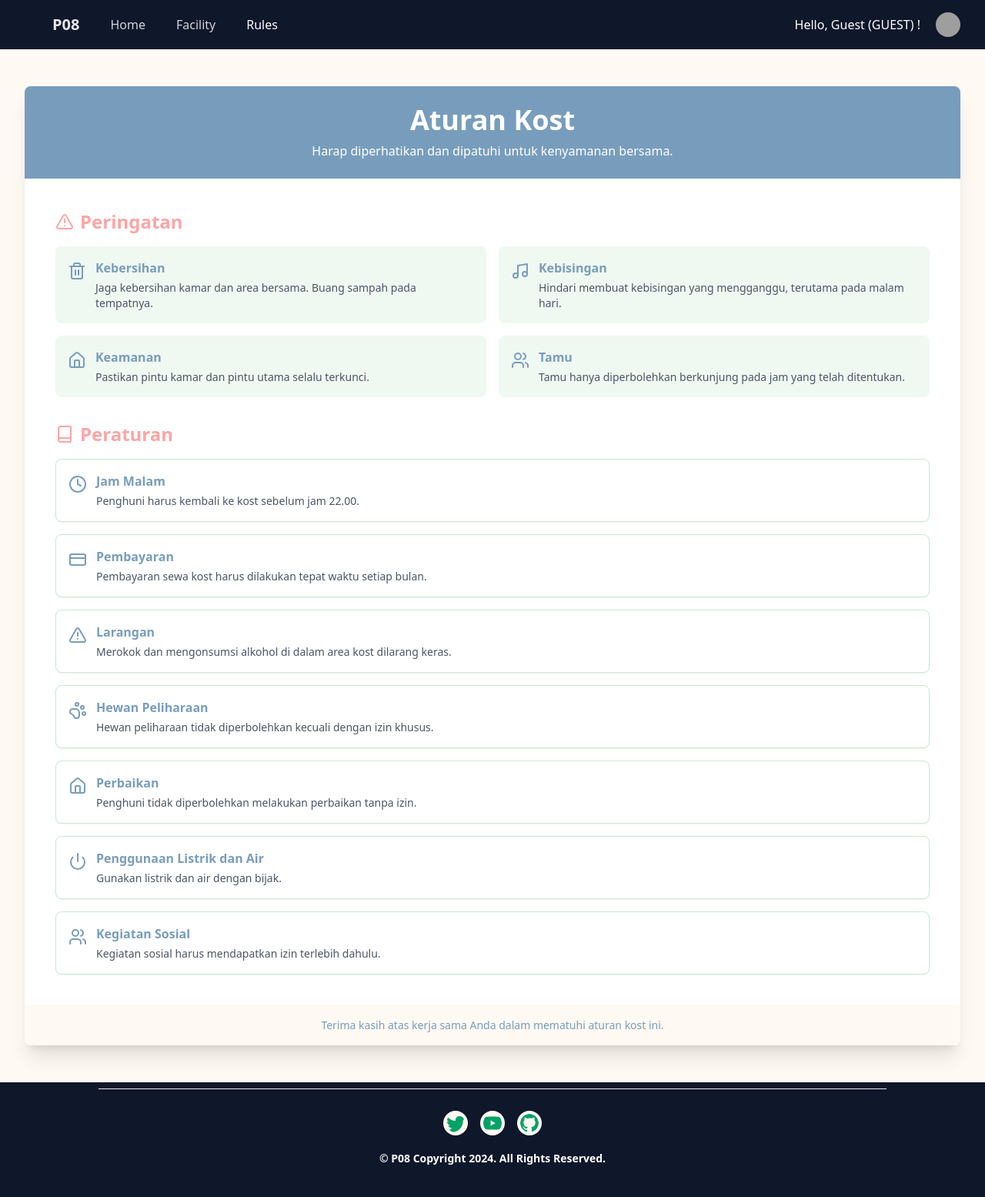
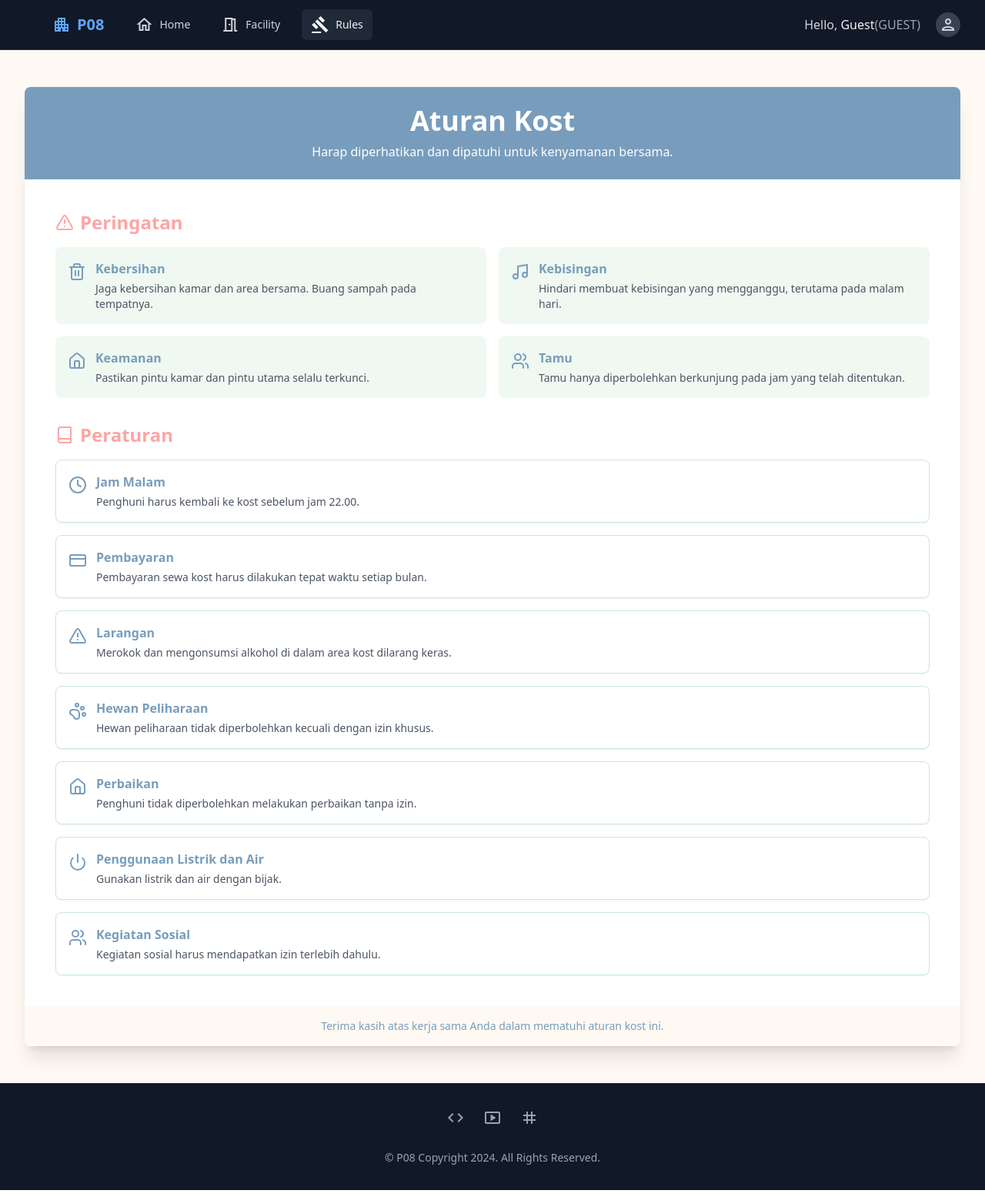
Before and after one commit to athallabf/pweb-fp-P08-2024, a Nuxt app in the folder frontend/: page /rules in a window 1280 px wide. Shown: the whole page at 77% size. Built offline with nearby package versions, Linux system fonts and the light colour scheme; grey boxes are pictures that could not be loaded.

Commit message:
fix: error when fetching payments

```diff
--- a/frontend/components/Footer.vue
+++ b/frontend/components/Footer.vue
@@ -1,69 +1,46 @@
 <template>
-  <div class="bg-[#0f172a] pt-2">
-    <div
-      class="flex pb-5 px-3 m-auto pt-5 border-t text-gray-800 text-sm flex-col max-w-screen-lg items-center"
-    >
-      <div class="md:flex-auto md:flex-row-reverse mt-2 flex-row flex">
-        <!-- GitHub Icon -->
+  <footer class="bg-gray-900 border-t border-gray-800">
+    <div class="max-w-screen-lg mx-auto px-4 py-8">
+      <div class="flex justify-center space-x-6 mb-6">
+        <!-- GitHub -->
         <a
           href="https://github.com/rrayyaann/pweb-fp-P08-2024"
           target="_blank"
-          class="w-8 mx-2"
+          class="text-gray-400 hover:text-gray-100 transition-colors"
+          title="GitHub Repository"
         >
-          <svg
-            class="fill-current cursor-pointer text-[#04a268] bg-[#FEF9F2] rounded-2xl p-1 hover:text-indigo-600"
-            xmlns="http://www.w3.org/2000/svg"
-            viewBox="0 0 24 24"
-            width="32"
-            height="32"
-          >
-            <path
-              d="M12 0C5.37 0 0 5.373 0 12c0 5.303 3.438 9.8 8.205 11.385.6.113.82-.26.82-.577v-2.234c-3.338.726-4.033-1.61-4.033-1.61-.546-1.387-1.334-1.756-1.334-1.756-1.09-.744.082-.729.082-.729 1.205.084 1.84 1.237 1.84 1.237 1.07 1.835 2.805 1.305 3.492.997.108-.774.42-1.305.762-1.605-2.665-.305-5.466-1.335-5.466-5.93 0-1.31.467-2.382 1.235-3.222-.123-.303-.536-1.523.117-3.176 0 0 1.008-.322 3.3 1.23a11.516 11.516 0 013.004-.405c1.02.005 2.048.138 3.005.405 2.29-1.553 3.295-1.23 3.295-1.23.655 1.653.242 2.873.12 3.176.77.84 1.233 1.912 1.233 3.222 0 4.606-2.805 5.62-5.475 5.92.432.373.815 1.103.815 2.222v3.293c0 .32.22.694.825.575C20.565 21.798 24 17.302 24 12 24 5.373 18.627 0 12 0z"
-            />
-          </svg>
+          <span class="sr-only">GitHub Repository</span>
+          <span class="material-icons-outlined text-2xl">code</span>
         </a>
 
-        <!-- YouTube Icon -->
+        <!-- YouTube -->
         <a
           href="https://youtu.be/S4FUEPcw96w?si=6VQ775uPGNsWz4Qx"
           target="_blank"
-          class="w-8 mx-2"
+          class="text-gray-400 hover:text-gray-100 transition-colors"
+          title="Watch on YouTube"
         >
-          <svg
-            class="fill-current cursor-pointer text-[#04a268] bg-[#FEF9F2] rounded-2xl p-1 hover:text-indigo-600"
-            xmlns="http://www.w3.org/2000/svg"
-            viewBox="0 0 24 24"
-            width="32"
-            height="32"
-          >
-            <path
-              d="M23.498 6.186c-.282-1.044-1.105-1.867-2.15-2.15C19.667 3.5 12 3.5 12 3.5s-7.667 0-9.348.536C1.605 4.319.782 5.142.5 6.186 0 7.867 0 12 0 12s0 4.133.5 5.814c.282 1.044 1.105 1.867 2.15 2.15C4.333 20.5 12 20.5 12 20.5s7.667 0 9.348-.536c1.045-.283 1.868-1.106 2.15-2.15C24 16.133 24 12 24 12s0-4.133-.502-5.814zM9.545 15.568V8.432L15.818 12l-6.273 3.568z"
-            />
-          </svg>
+          <span class="sr-only">YouTube Video</span>
+          <span class="material-icons-outlined text-2xl">smart_display</span>
         </a>
 
-        <!-- Twitter Icon -->
+        <!-- Twitter -->
         <a
           href="https://x.com/MathRestaurant/status/1868929185206739156"
           target="_blank"
-          class="w-8 mx-2"
+          class="text-gray-400 hover:text-gray-100 transition-colors"
+          title="Twitter Post"
         >
-          <svg
-            class="fill-current cursor-pointer text-[#04a268] bg-[#FEF9F2] rounded-2xl p-1 hover:text-indigo-600"
-            xmlns="http://www.w3.org/2000/svg"
-            viewBox="0 0 24 24"
-            width="32"
-            height="32"
-          >
-            <path
-              d="M24 4.557a9.833 9.833 0 01-2.828.775 4.932 4.932 0 002.165-2.724 9.867 9.867 0 01-3.127 1.194A4.917 4.917 0 0016.845 3c-2.726 0-4.933 2.21-4.933 4.934 0 .387.044.763.127 1.124C7.688 8.824 4.064 6.915 1.64 3.94a4.93 4.93 0 00-.666 2.476c0 1.71.87 3.217 2.188 4.103a4.904 4.904 0 01-2.235-.618v.062c0 2.388 1.697 4.384 3.946 4.833a4.935 4.935 0 01-2.224.085 4.937 4.937 0 004.604 3.42A9.873 9.873 0 010 21.543a13.933 13.933 0 007.548 2.212c9.057 0 14.01-7.496 14.01-14.01 0-.213-.005-.425-.014-.637A10.012 10.012 0 0024 4.557z"
-            />
-          </svg>
+          <span class="sr-only">Twitter Post</span>
+          <span class="material-icons-outlined text-2xl">tag</span>
         </a>
       </div>
-      <div class="text-white font-bold my-5">
-        © P08 Copyright 2024. All Rights Reserved.
+
+      <div class="text-center">
+        <p class="text-gray-400 text-sm">
+          © P08 Copyright 2024. All Rights Reserved.
+        </p>
       </div>
     </div>
-  </div>
+  </footer>
 </template>
--- a/frontend/components/Navbar.vue
+++ b/frontend/components/Navbar.vue
@@ -1,11 +1,170 @@
+<template>
+  <nav class="bg-gray-900 border-b border-gray-800">
+    <div class="mx-auto max-w-7xl px-4 sm:px-6 lg:px-8">
+      <div class="relative flex h-16 items-center justify-between">
+        <!-- Mobile menu toggle -->
+        <div class="absolute inset-y-0 left-0 flex items-center sm:hidden">
+          <button
+            type="button"
+            @click="toggleMobileMenu"
+            class="relative inline-flex items-center justify-center rounded-md p-2 text-gray-400 hover:bg-gray-800 hover:text-gray-100 focus:outline-none focus:ring-2 focus:ring-inset focus:ring-blue-500"
+          >
+            <span class="sr-only">Open main menu</span>
+            <span class="material-icons-outlined">
+              {{ isMobileMenuOpen ? "close" : "menu" }}
+            </span>
+          </button>
+        </div>
+
+        <!-- Main navigation -->
+        <div
+          class="flex flex-1 items-center justify-center sm:items-stretch sm:justify-start"
+        >
+          <div class="hidden sm:ml-6 sm:block">
+            <div class="flex space-x-4 items-center">
+              <router-link
+                to="/"
+                class="text-blue-400 font-bold text-xl px-3 py-1.5 flex items-center"
+              >
+                <span class="material-icons-outlined mr-2">apartment</span>
+                P08
+              </router-link>
+              <router-link
+                to="/"
+                class="rounded-md px-3 py-2 text-sm font-medium transition-colors flex items-center"
+                :class="{
+                  'bg-gray-800 text-gray-100': $route.path === '/',
+                  'text-gray-300 hover:bg-gray-800 hover:text-gray-100':
+                    $route.path !== '/',
+                }"
+              >
+                <span class="material-icons-outlined mr-2">home</span>
+                Home
+              </router-link>
+              <router-link
+                to="/facility"
+                class="rounded-md px-3 py-2 text-sm font-medium transition-colors flex items-center"
+                :class="{
+                  'bg-gray-800 text-gray-100': $route.path === '/facility',
+                  'text-gray-300 hover:bg-gray-800 hover:text-gray-100':
+                    $route.path !== '/facility',
+                }"
+              >
+                <span class="material-icons-outlined mr-2">meeting_room</span>
+                Facility
+              </router-link>
+              <router-link
+                to="/rules"
+                class="rounded-md px-3 py-2 text-sm font-medium transition-colors flex items-center"
+                :class="{
+                  'bg-gray-800 text-gray-100': $route.path === '/rules',
+                  'text-gray-300 hover:bg-gray-800 hover:text-gray-100':
+                    $route.path !== '/rules',
+                }"
+              >
+                <span class="material-icons-outlined mr-2">gavel</span>
+                Rules
+              </router-link>
+            </div>
+          </div>
+        </div>
+
+        <!-- Profile dropdown -->
+        <div class="relative ml-3">
+          <div class="flex items-center">
+            <p class="text-gray-300 mx-5 hidden md:block">
+              Hello,
+              <span class="text-gray-100 font-medium">{{ userName }}</span>
+              <span class="text-gray-400">({{ userRole.toUpperCase() }})</span>
+            </p>
+            <button
+              type="button"
+              @click="toggleDropdown"
+              class="relative flex rounded-full bg-gray-800 text-sm focus:outline-none focus:ring-2 focus:ring-blue-500 focus:ring-offset-2 focus:ring-offset-gray-800"
+            >
+              <span class="sr-only">Open user menu</span>
+              <div
+                class="size-8 rounded-full bg-gray-700 flex items-center justify-center"
+              >
+                <span class="material-icons-outlined text-gray-300"
+                  >person</span
+                >
+              </div>
+            </button>
+          </div>
+          <div
+            v-if="isDropdownOpen"
+            class="absolute right-0 z-10 mt-2 w-48 origin-top-right rounded-md bg-gray-800 py-1 shadow-lg ring-1 ring-black/5 focus:outline-none"
+          >
+            <a
+              href="#"
+              class="flex items-center px-4 py-2 text-sm text-gray-300 hover:bg-gray-700"
+            >
+              <span class="material-icons-outlined mr-2">person_outline</span>
+              Your Profile
+            </a>
+            <a
+              href="#"
+              class="flex items-center px-4 py-2 text-sm text-gray-300 hover:bg-gray-700"
+            >
+              <span class="material-icons-outlined mr-2">settings</span>
+              Settings
+            </a>
+            <a
+              href="/"
+              class="flex items-center px-4 py-2 text-sm text-gray-300 hover:bg-gray-700"
+              @click="handleSignOut"
+            >
+              <span class="material-icons-outlined mr-2">logout</span>
+              Sign out
+            </a>
+          </div>
+        </div>
+      </div>
+    </div>
+
+    <!-- Mobile menu -->
+    <div v-if="isMobileMenuOpen" class="sm:hidden">
+      <div class="space-y-1 px-2 pb-3 pt-2">
+        <router-link
+          v-for="item in mobileMenuItems"
+          :key="item.path"
+          :to="item.path"
+          class="flex items-center rounded-md px-3 py-2 text-base font-medium transition-colors"
+          :class="{
+            'bg-gray-800 text-gray-100': $route.path === item.path,
+            'text-gray-300 hover:bg-gray-800 hover:text-gray-100':
+              $route.path !== item.path,
+          }"
+        >
+          <span class="material-icons-outlined mr-2">{{ item.icon }}</span>
+          {{ item.name }}
+        </router-link>
+      </div>
+    </div>
+  </nav>
+</template>
+
 <script>
-import { ref, computed, onMounted } from "vue";
+import { ref, computed } from "vue";
 import { useUserStore } from "../stores/store";
 
 export default {
   setup() {
     const isDropdownOpen = ref(false);
     const isMobileMenuOpen = ref(false);
+    const userStore = useUserStore();
+
+    const mobileMenuItems = [
+      { name: "Home", path: "/", icon: "home" },
+      { name: "Facility", path: "/facility", icon: "meeting_room" },
+      { name: "Rules", path: "/rules", icon: "gavel" },
+    ];
+
+    const userName = computed(
+      () => localStorage.getItem("username") || "Guest"
+    );
+    const userRole = computed(() => localStorage.getItem("role") || "GUEST");
 
     const toggleDropdown = () => {
       isDropdownOpen.value = !isDropdownOpen.value;
@@ -15,16 +174,8 @@ export default {
       isMobileMenuOpen.value = !isMobileMenuOpen.value;
     };
 
-    const userStore = useUserStore();
-
-    // Menggunakan computed untuk mengambil data dari localStorage
-    const userName = computed(
-      () => localStorage.getItem("username") || "Guest"
-    );
-    const userRole = computed(() => localStorage.getItem("role") || "GUEST");
-
     const handleSignOut = () => {
-      userStore.clearUser(); // Reset user data
+      userStore.clearUser();
     };
 
     return {
@@ -32,6 +183,7 @@ export default {
       userRole,
       isDropdownOpen,
       isMobileMenuOpen,
+      mobileMenuItems,
       toggleDropdown,
       toggleMobileMenu,
       handleSignOut,
@@ -39,184 +191,3 @@ export default {
   },
 };
 </script>
-
-<template>
-  <nav class="bg-[#0f172a]">
-    <div class="mx-auto max-w-7xl px-2 sm:px-6 lg:px-8">
-      <div class="relative flex h-16 items-center justify-between">
-        <!-- Mobile menu toggle -->
-        <div class="absolute inset-y-0 left-0 flex items-center sm:hidden">
-          <button
-            type="button"
-            @click="toggleMobileMenu"
-            class="relative inline-flex items-center justify-center rounded-md p-2 text-white hover:bg-[#80BCBD] hover:text-white focus:outline-none focus:ring-2 focus:ring-inset focus:ring-white"
-          >
-            <span class="sr-only">Open main menu</span>
-            <svg
-              v-if="!isMobileMenuOpen"
-              class="block size-6"
-              fill="none"
-              viewBox="0 0 24 24"
-              stroke-width="1.5"
-              stroke="currentColor"
-              aria-hidden="true"
-            >
-              <path
-                stroke-linecap="round"
-                stroke-linejoin="round"
-                d="M3.75 6.75h16.5M3.75 12h16.5m-16.5 5.25h16.5"
-              />
-            </svg>
-            <svg
-              v-else
-              class="block size-6"
-              fill="none"
-              viewBox="0 0 24 24"
-              stroke-width="1.5"
-              stroke="currentColor"
-              aria-hidden="true"
-            >
-              <path
-                stroke-linecap="round"
-                stroke-linejoin="round"
-                d="M6 18L18 6M6 6l12 12"
-              />
-            </svg>
-          </button>
-        </div>
-
-        <!-- Main navigation -->
-        <div
-          class="flex flex-1 items-center justify-center sm:items-stretch sm:justify-start"
-        >
-          <div class="hidden sm:ml-6 sm:block">
-            <div class="flex space-x-4">
-              <a class="text-gray-200 font-bold text-xl px-3 py-1.5"> P08 </a>
-              <a
-                href="/"
-                class="rounded-md px-3 py-2 text-md font-medium"
-                :class="{
-                  'text-[white] hover:bg-[#80BCBD]': $route.path === '/',
-                  'text-gray-300 hover:bg-[#04a268] hover:text-white':
-                    $route.path !== '/',
-                }"
-                aria-current="$route.path === '/' ? 'page' : null"
-              >
-                Home
-              </a>
-              <a
-                href="/facility"
-                class="rounded-md px-3 py-2 text-md font-medium"
-                :class="{
-                  'text-white hover:bg-[#80BCBD]': $route.path === '/facility',
-                  'text-gray-300 hover:bg-[#04a268] hover:text-white':
-                    $route.path !== '/facility',
-                }"
-                aria-current="$route.path === '/facility' ? 'page' : null"
-              >
-                Facility
-              </a>
-              <a
-                href="/rules"
-                class="rounded-md px-3 py-2 text-md font-medium"
-                :class="{
-                  'text-white hover:bg-[#80BCBD]': $route.path === '/rules',
-                  'text-gray-300 hover:bg-[#04a268] hover:text-white':
-                    $route.path !== '/rules',
-                }"
-                aria-current="$route.path === '/rules' ? 'page' : null"
-              >
-                Rules
-              </a>
-            </div>
-          </div>
-        </div>
-
-        <!-- Profile dropdown -->
-        <div class="relative ml-3">
-          <div class="flex items-center">
-            <p class="text-white mx-5">
-              Hello, {{ userName }} ({{ userRole.toUpperCase() }}) !
-            </p>
-            <button
-              type="button"
-              @click="toggleDropdown"
-              class="relative flex rounded-full bg-gray-800 text-sm focus:outline-none focus:ring-2 focus:ring-white focus:ring-offset-2 focus:ring-offset-gray-800"
-              id="user-menu-button"
-            >
-              <span class="sr-only">Open user menu</span>
-              <img
-                class="size-8 rounded-full"
-                src="https://static.vecteezy.com/system/resources/thumbnails/005/544/718/small_2x/profile-icon-design-free-vector.jpg"
-                alt=""
-              />
-            </button>
-          </div>
-          <div
-            v-if="isDropdownOpen"
-            class="absolute right-0 z-10 mt-2 w-48 origin-top-right rounded-md bg-white py-1 shadow-lg ring-1 ring-black/5 focus:outline-none"
-            role="menu"
-          >
-            <a href="#" class="block px-4 py-2 text-sm text-gray-700"
-              >Your Profile</a
-            >
-            <a href="#" class="block px-4 py-2 text-sm text-gray-700"
-              >Settings</a
-            >
-            <a
-              href="/"
-              class="block px-4 py-2 text-sm text-gray-700"
-              @click="handleSignOut"
-              aria-current="$route.path === '/' ? 'page' : null"
-            >
-              Sign out
-            </a>
-          </div>
-        </div>
-      </div>
-    </div>
-
-    <!-- Mobile menu -->
-    <div v-if="isMobileMenuOpen" class="sm:hidden" id="mobile-menu">
-      <div class="space-y-1 px-2 pb-3 pt-2">
-        <a
-          href="/"
-          class="block rounded-md px-3 py-2 text-base font-medium"
-          :class="{
-            'bg-[#82A0D8] bg-opacity-40 text-white': $route.path === '/',
-            'text-gray-300 hover:bg-[#80BCBD] hover:text-white':
-              $route.path !== '/',
-          }"
-          aria-current="$route.path === '/' ? 'page' : null"
-        >
-          Home
-        </a>
-        <a
-          href="/facility"
-          class="block rounded-md px-3 py-2 text-base font-medium"
-          :class="{
-            'bg-[#82A0D8] bg-opacity-20 text-white':
-              $route.path === '/facility',
-            'text-gray-300 hover:bg-[#80BCBD] hover:text-white':
-              $route.path !== '/facility',
-          }"
-          aria-current="$route.path === '/facility' ? 'page' : null"
-        >
-          Facility
-        </a>
-        <a
-          href="/rules"
-          class="block rounded-md px-3 py-2 text-base font-medium"
-          :class="{
-            'bg-[#82A0D8] bg-opacity-20 text-white': $route.path === '/rules',
-            'text-gray-300 hover:bg-[#80BCBD] hover:text-white':
-              $route.path !== '/rules',
-          }"
-          aria-current="$route.path === '/rules' ? 'page' : null"
-        >
-          Rules
-        </a>
-      </div>
-    </div>
-  </nav>
-</template>
```
Also changed, not shown: frontend/pages/user/index.vue (+14 -6 lines), frontend/pages/user/sewa/bayar.vue (+110 -46 lines), frontend/pages/user/sewa/index.vue (+3 -4 lines).
